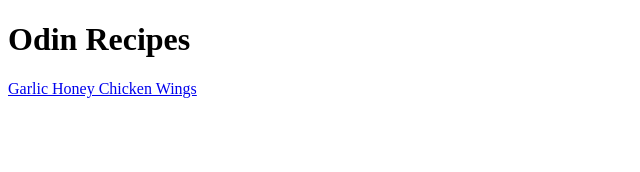
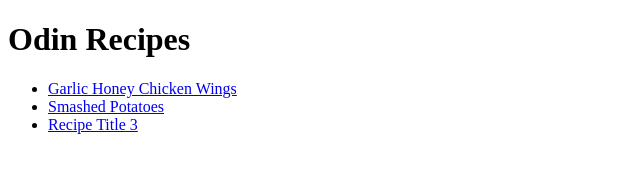
Before and after one commit to Epialess/odin-recipes, a plain HTML site: page index.html in a window 1280 px wide. Shown: the whole page, without its empty margins (0-640 px from the left). Drawn offline with Linux system fonts and the light colour scheme.

Commit message:
Added list for recipes

```diff
--- a/index.html
+++ b/index.html
@@ -8,7 +8,11 @@
 
 <body>
     <h1>Odin Recipes</h1>
-    <a href="recipes/chicken.html">Garlic Honey Chicken Wings</a>
+    <ul>
+        <li><a href="recipes/chicken.html">Garlic Honey Chicken Wings</a></li>
+        <li><a href="recipes/potatoes.html">Smashed Potatoes</a></li>
+        <li><a href="recipes/yourrecipe.html">Recipe Title 3</a></li>
+    </ul>
 </body>
 
 </html>
```
